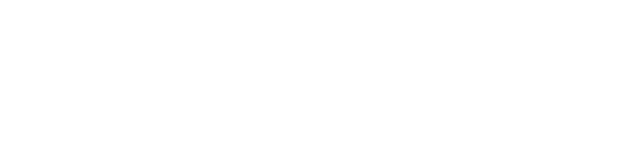
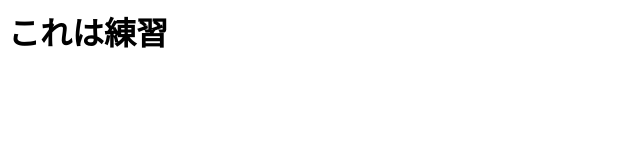
Before and after one commit to th-ko4510/html, a plain HTML site: page index.html in a window 1280 px wide. Shown: the whole page, without its empty margins (0-640 px from the left). Drawn offline with Linux system fonts and the light colour scheme.

Commit message:
index.htmlさらにmetaタグ追加

```diff
--- a/index.html
+++ b/index.html
@@ -1,3 +1,5 @@
 <html>
+    <meta charset="UTF-8">
     <title>gitレクチャ</title>
+    <h1>これは練習</h1>
 </html>
```
